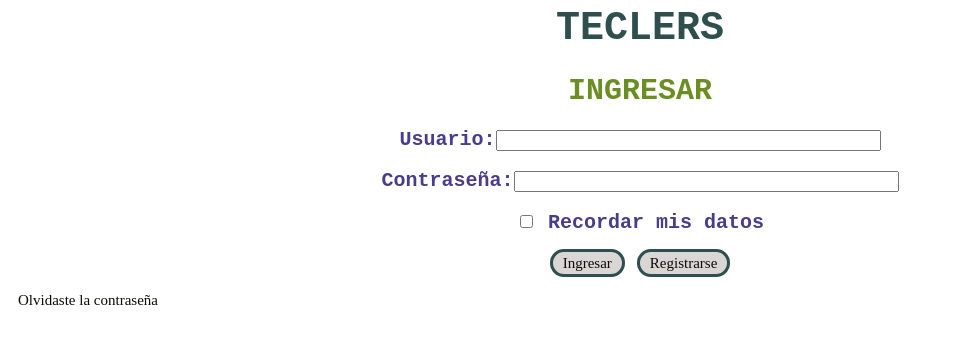
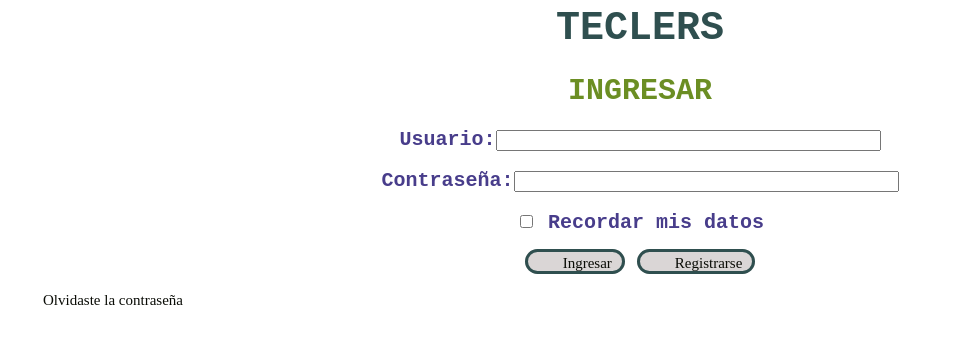
Before and after one commit to GabyLudewig/Teclers, a plain HTML site: page index.html in a window 1280 px wide. Shown: the part 80-424 px from the top of the page, without its empty margins (0-954 px from the left). Drawn offline with Linux system fonts and the light colour scheme.

Commit message:
Cambie tamaño

```diff
--- a/style.css
+++ b/style.css
@@ -32,10 +32,10 @@ a {
     border-style: solid;
     border-radius: 15px;
     background-color: rgb(218, 214, 214);
-    padding-left: 10px;
+    padding-left: 35px;
     padding-right: 10px;
     padding-top: 3px;
-    padding-bottom: 3px;
+    padding-bottom: fgewfgg3px;
 
 }
 
```
